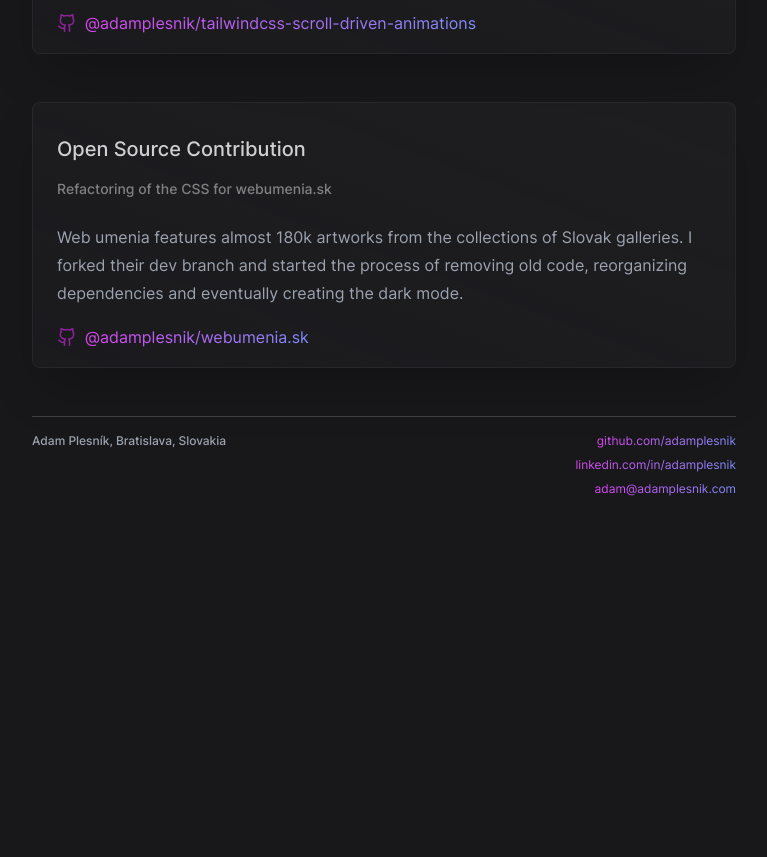
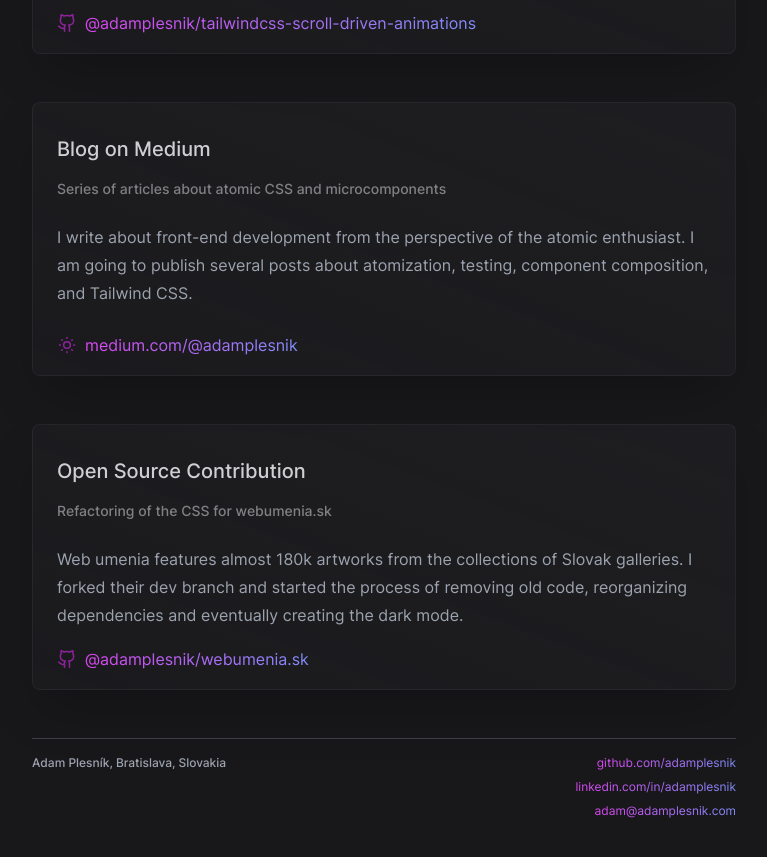
Before and after one commit to adamplesnik/adamplesnik.com, a React (Vite) app: page / in a window 1280 px wide. Shown: the part 1260-2117 px from the top of the page, without its empty margins (256-1023 px from the left). Before the commit the page ends 1837 px from the top, so only its background shows below. Built offline with nearby package versions, Linux system fonts and the light colour scheme.

Commit message:
Add tile about Medium to the page

```diff
--- /dev/null
+++ b/src/content/MediumTile.tsx
@@ -0,0 +1,23 @@
+import { SunMedium } from 'lucide-react'
+import Link from '../components/Link'
+import Paragraph from '../components/Paragraph'
+import Tile from '../components/Tile'
+
+const MediumTile = () => {
+  return (
+    <Tile title="Blog on Medium" subTitle="Series of articles about atomic CSS and microcomponents">
+      <Paragraph>
+        I write about front-end development from the perspective of the atomic enthusiast. I am
+        going to publish several posts about atomization, testing, component composition, and
+        Tailwind CSS.
+      </Paragraph>
+      <div className="flex flex-col gap-2 pt-2">
+        <Link Icon={SunMedium} href="https://medium.com/@adamplesnik">
+          medium.com/@adamplesnik
+        </Link>
+      </div>
+    </Tile>
+  )
+}
+
+export default MediumTile
--- a/src/pages/Home.tsx
+++ b/src/pages/Home.tsx
@@ -1,3 +1,4 @@
+import MediumTile from '@/content/MediumTile'
 import CvTile from '../content/CvTile'
 import InfoTile from '../content/InfoTile'
 import PluginTile from '../content/PluginTile'
@@ -14,6 +15,7 @@ const Home = () => {
       <SkillsTile />
       <WorkTile />
       <PluginTile />
+      <MediumTile />
       <WebUmeniaTile />
     </Page>
   )
```
